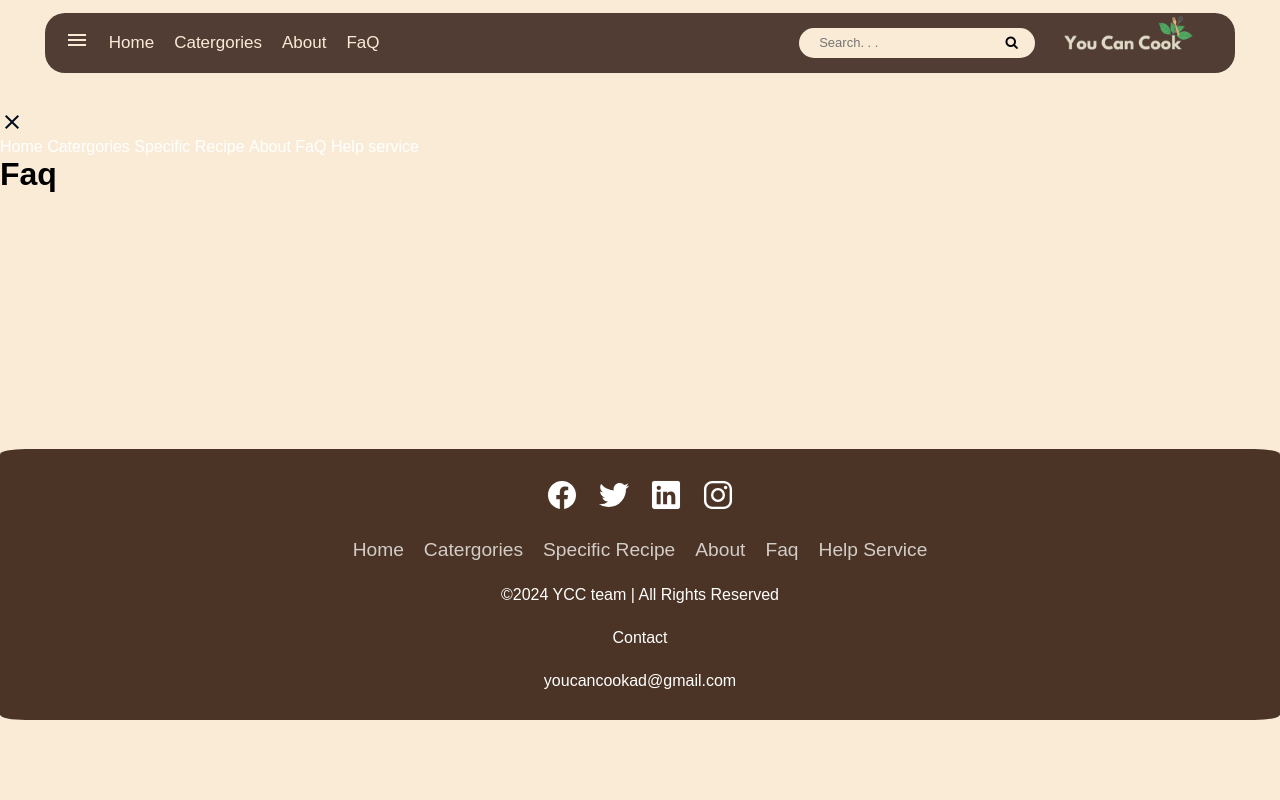
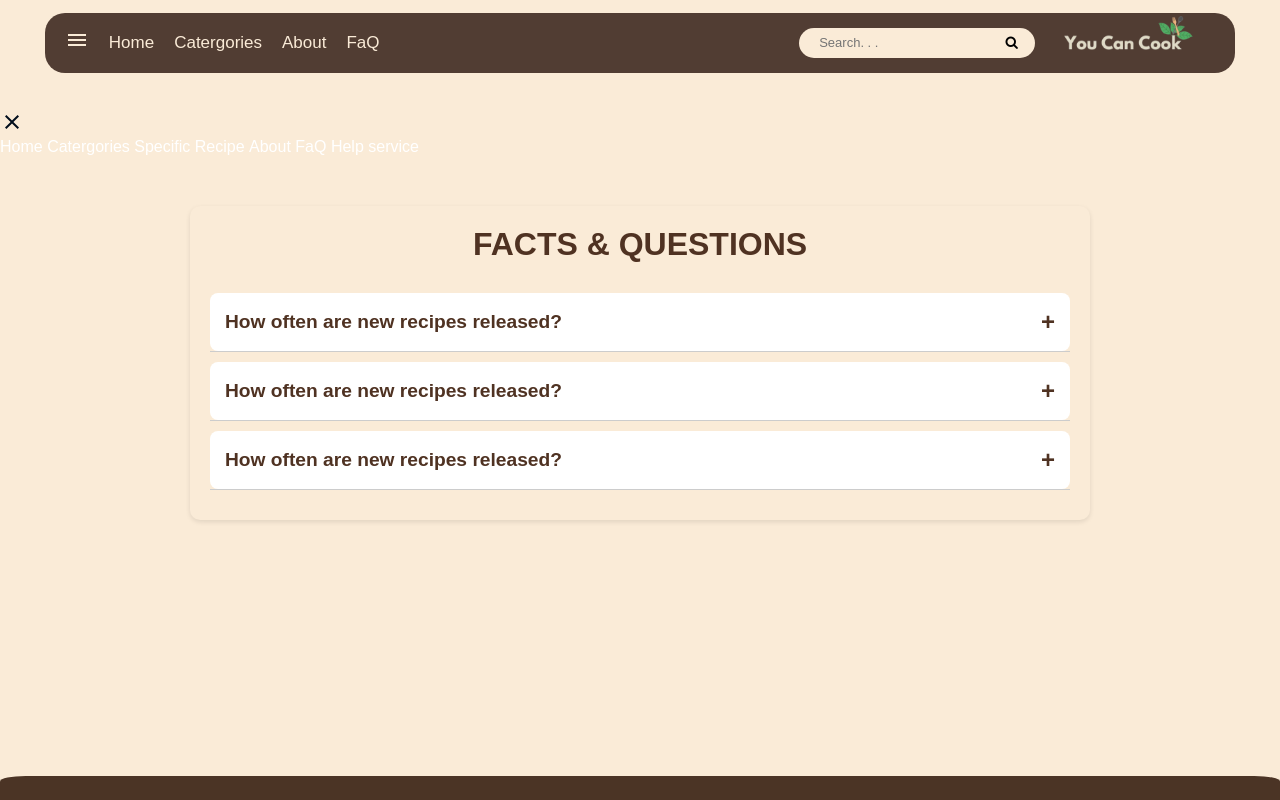
Before and after one commit to kevinminh080708/Cooking-website-CAS-, a plain HTML site: page Html/faq.html in a window 1280 px wide. Shown: the top 800 px of the page. Drawn offline with nearby package versions, Linux system fonts and the light colour scheme; a web font is replaced by a local one.

Commit message:
update faq page

```diff
--- /dev/null
+++ b/Css/faq.css
@@ -0,0 +1,69 @@
+/* FAQ Section Styling */
+.faq-section {
+    background-color: #faebd7;
+    border-radius: 10px;
+    margin: 50px auto;
+    padding: 20px;
+    width: 80%;
+    max-width: 900px;
+    box-shadow: 0 2px 5px rgba(0, 0, 0, 0.1);
+    text-align: center;
+}
+
+.faq-section h2 {
+    font-size: 2rem;
+    margin-bottom: 30px;
+    color: #4f3222;
+    text-align: center;
+    font-family: 'Season', sans-serif;
+}
+
+.faq {
+    margin: 10px 0;
+    border-bottom: 1px solid #ccc;
+}
+
+.faq-question {
+    background-color: #fff;
+    padding: 15px;
+    border-radius: 8px;
+    cursor: pointer;
+    font-size: 1.2rem;
+    font-weight: bold;
+    color: #4f3222;
+    display: flex;
+    justify-content: space-between;
+    align-items: center;
+    transition: background-color 0.2s ease-in-out;
+}
+
+.faq-question:hover {
+    background-color: #f3e9db;
+}
+
+.plus {
+    font-size: 1.5rem;
+    color: #4f3222;
+}
+
+.faq-answer {
+    max-height: 0;
+    overflow: hidden;
+    background-color: #faf5ef;
+    padding: 0 15px;
+    border-radius: 8px;
+    font-size: 1rem;
+    color: #765942;
+    transition: max-height 0.3s ease-in-out;
+}
+
+.faq-answer.open {
+    max-height: 200px;
+    padding: 15px;
+    margin-top: 10px;
+}
+
+.faq-answer p {
+    margin: 0;
+    padding: 0;
+}
--- a/Html/faq.html
+++ b/Html/faq.html
@@ -6,6 +6,7 @@
     <title>Faq</title>
     <link rel="shortcut icon" href="/picture/smalllogotoppage.png" type="image/x-icon" class="icon">
     <link rel="stylesheet" href="/Css/index.css">
+    <link rel="stylesheet" href="/Css/faq.css">
 </head>
 <body>
 
@@ -13,7 +14,16 @@
     <script src="/Js/Toolbar.js"></script>
 
 
-    <h1>Faq</h1>
+    <!-- FAQ Section -->
+<section class="faq-section">
+  <h2>FACTS & QUESTIONS</h2>
+  <div id="faq-container">
+    <!-- FAQ items will be injected here by JavaScript -->
+  </div>
+</section>
+
+<script src="/Js/faq.js"></script> <!-- Load the JavaScript file -->
+
 
     <footer class="footer"></footer>
   <script src="/Js/footer.js"></script>
--- /dev/null
+++ b/Js/faq.js
@@ -0,0 +1,41 @@
+// JavaScript to fetch FAQ data and populate the page
+document.addEventListener('DOMContentLoaded', () => {
+    const faqContainer = document.getElementById('faq-container');
+
+    // Fetch the JSON data
+    fetch('/json/faq.json')
+      .then((response) => response.json())
+      .then((data) => {
+        data.forEach((item) => {
+          // Create the FAQ question element
+          const faqElement = document.createElement('div');
+          faqElement.classList.add('faq');
+
+          const questionElement = document.createElement('div');
+          questionElement.classList.add('faq-question');
+          questionElement.innerHTML = `
+            <span>${item.question}</span>
+            <span class="plus">+</span>
+          `;
+
+          const answerElement = document.createElement('div');
+          answerElement.classList.add('faq-answer');
+          answerElement.innerHTML = `<p>${item.answer}</p>`;
+
+          // Append question and answer to the FAQ element
+          faqElement.appendChild(questionElement);
+          faqElement.appendChild(answerElement);
+
+          // Append the FAQ element to the container
+          faqContainer.appendChild(faqElement);
+
+          // Add click event to toggle the answer visibility
+          questionElement.addEventListener('click', () => {
+            answerElement.classList.toggle('open');
+            const plusIcon = questionElement.querySelector('.plus');
+            plusIcon.textContent = answerElement.classList.contains('open') ? '-' : '+';
+          });
+        });
+      })
+      .catch((error) => console.error('Error fetching FAQ data:', error));
+  });
--- /dev/null
+++ b/json/faq.json
@@ -0,0 +1,14 @@
+[
+    {
+      "question": "How often are new recipes released?",
+      "answer": "New recipes are released every week!"
+    },
+    {
+      "question": "How often are new recipes released?",
+      "answer": "Check every Monday for fresh content!"
+    },
+    {
+      "question": "How often are new recipes released?",
+      "answer": "We release new seasonal recipes regularly."
+    }
+  ]
```
Also changed, not shown: Html/about.html (+11 -11 lines), Css/index.css (line endings or trailing spaces), memberprofilepic/Albert.jpg (added), memberprofilepic/Ann.jpg (added), memberprofilepic/David.jpg (added), memberprofilepic/Jerry.jpg (added), memberprofilepic/Kevin.JPG (added), memberprofilepic/Leo.jpg (added), memberprofilepic/logo2.png (deleted).
